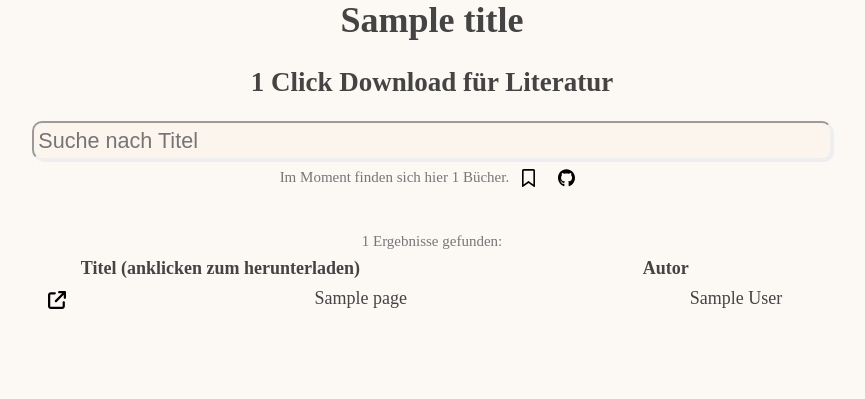
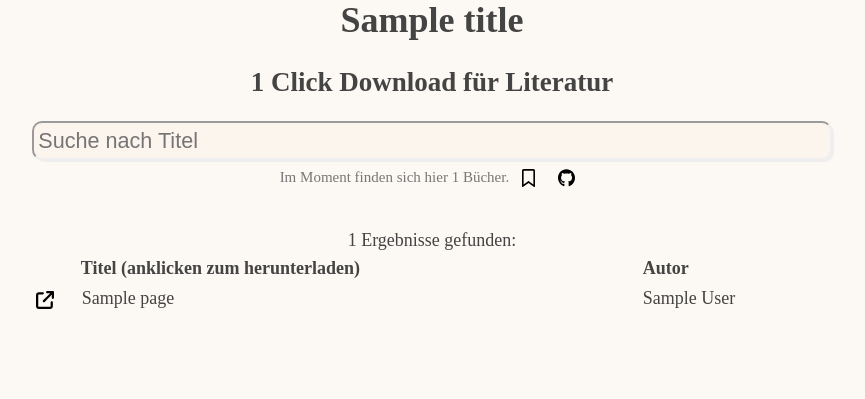
Before and after one commit to eneller/epub2go-web, a Django app: template src/epub2go_web/templates/home.html in a window 1280 px wide. Shown: the part 25-424 px from the top of the page, without its empty margins (208-1073 px from the left). Run offline with Django 5.2, Linux system fonts and the light colour scheme; the template is opened without the code that fills it: most values are stand-ins (such as "Sample title", 1, 10 or a date in 2020).

Commit message:
feat: sytling

```diff
--- a/src/epub2go_web/static/styles.css
+++ b/src/epub2go_web/static/styles.css
@@ -18,7 +18,6 @@ body{
     font-size:18px;
     color:var(--fg);
     padding:0 .2em;
-    text-align: center;
     justify-content: center;
 }
 
@@ -87,6 +86,10 @@ a:hover, a:any-link{
     height: 100%;
     padding: 1px;
 }
+.pagination{
+    display: flex;
+    justify-content: center;
+}
 .pagination a{
     padding-left: 2em;
 }
--- a/src/epub2go_web/templates/home.html
+++ b/src/epub2go_web/templates/home.html
@@ -16,8 +16,8 @@
             <img src="{% static 'github.svg' %}" alt="GitHub" class="header-icon">
         </a>
     </div>
-    <small>{{ page.paginator.count }} Ergebnisse gefunden:</small>
     <table id="table">
+    <caption>{{ page.paginator.count }} Ergebnisse gefunden:</caption>
         <thead>
             <tr>
                 <th></th>
```
